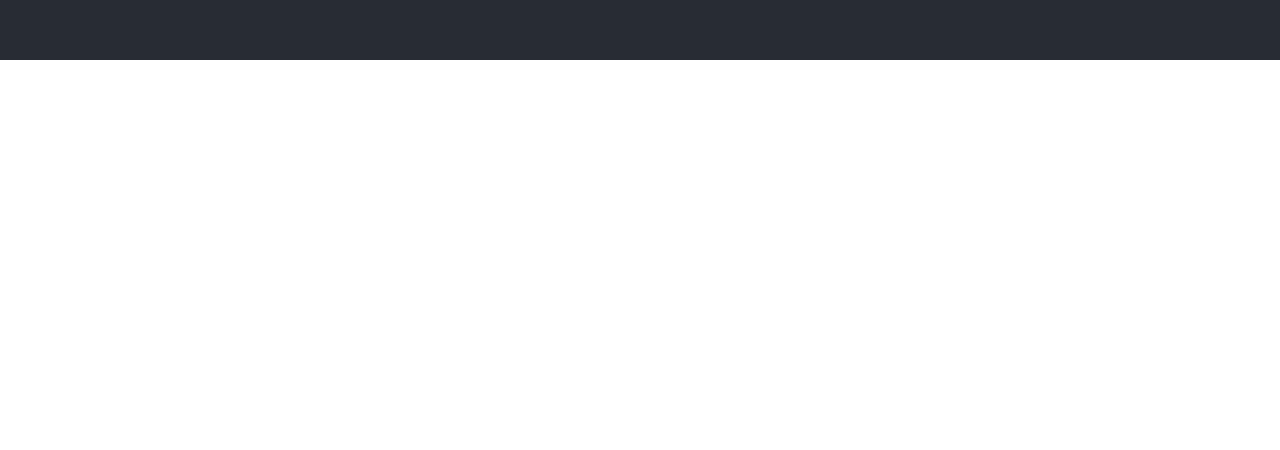
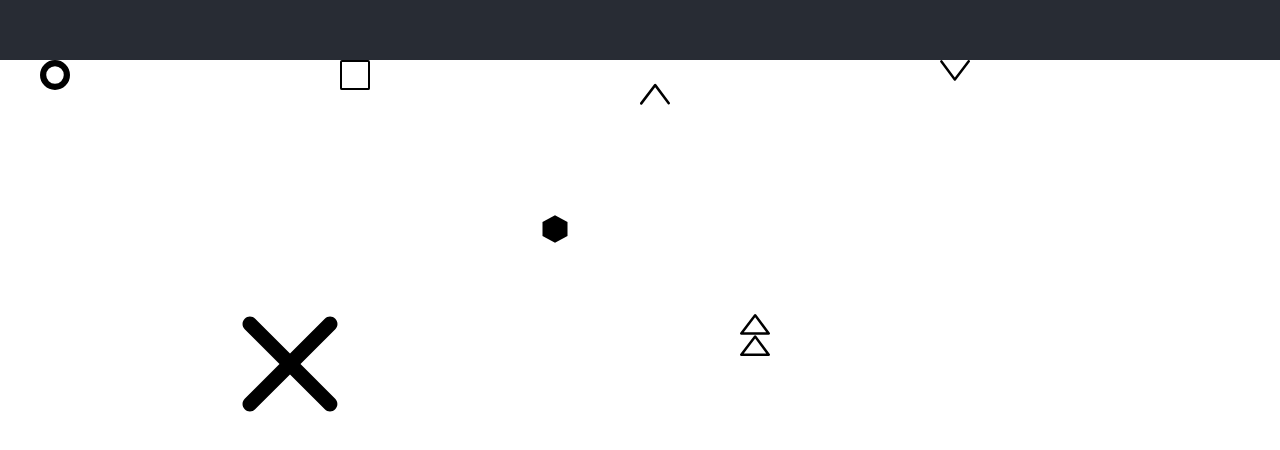
Before and after one commit to AlecDannmayr/AccessAutonomyReact, a React (Create React App) app: page / in a window 1280 px wide. Shown: the part 740-1190 px from the top of the page. Before the commit the page ends 800 px from the top, so only its background shows below. Built offline with nearby package versions, Linux system fonts and the light colour scheme.

Commit message:
--- Auto-Git Commit ---

```diff
--- a/src/App.js
+++ b/src/App.js
@@ -1,13 +1,23 @@
 import './style.css'
+import Circle from './svgs/circle'
+import Square from './svgs/square'
+import ArrowUp from './svgs/arrowUp'
+import ArrowDown from './svgs/arrowDown'
+import Cross from './svgs/cross'
+import Hexagon from './svgs/hexagon'
+import Triangle from './svgs/triangle'
 
-function App() {
+const App = () => {
    return (
       <div className="App">
-         <header className="App-header">
-            <svg width="200" height="250">
-               <path d="M14.83,20.82h0a1.28,1.28,0,0,1-1-.52L.25,2a1.27,1.27,0,0,1,2-1.51L14.84,17.45,27.73.5a1.26,1.26,0,0,1,2,1.53L15.84,20.32A1.28,1.28,0,0,1,14.83,20.82Z"></path>
-            </svg>
-         </header>
+         <header className="App-header"></header>
+         <Circle />
+         <Square />
+         <ArrowUp />
+         <ArrowDown />
+         <Cross />
+         <Hexagon />
+         <Triangle />
       </div>
    )
 }
--- a/src/style.css
+++ b/src/style.css
@@ -8,18 +8,6 @@ body {
 .App {
   text-align: center;
   font-family: 'Ropa Sans', sans-serif;
-}
-
-.App-logo {
-  height: 40vmin;
-  pointer-events: none;
-}
-
-@media (prefers-reduced-motion: no-preference) {
-  .App-logo {
-    -webkit-animation: App-logo-spin infinite 20s linear;
-            animation: App-logo-spin infinite 20s linear;
-  }
 }
 
 .App-header {
@@ -41,30 +29,4 @@ body {
   font-size: calc(10px + 2vmin);
   color: white;
 }
-
-.App-link {
-  color: #61dafb;
-}
-
-@-webkit-keyframes App-logo-spin {
-  from {
-    -webkit-transform: rotate(0deg);
-            transform: rotate(0deg);
-  }
-  to {
-    -webkit-transform: rotate(360deg);
-            transform: rotate(360deg);
-  }
-}
-
-@keyframes App-logo-spin {
-  from {
-    -webkit-transform: rotate(0deg);
-            transform: rotate(0deg);
-  }
-  to {
-    -webkit-transform: rotate(360deg);
-            transform: rotate(360deg);
-  }
-}
 /*# sourceMappingURL=style.css.map */
--- a/src/svgs/arrowDown.js
+++ b/src/svgs/arrowDown.js
@@ -1,10 +1,10 @@
 import React from 'react'
 
-function arrowUp() {
+function arrowDown() {
    return (
-      <svg width="200" height="250">
-         <path d="M28.74,44.58a1.28,1.28,0,0,1-1-.51L15.16,27.13l-12.89,17a1.26,1.26,0,1,1-2-1.53l13.9-18.29a1.34,1.34,0,0,1,1-.5,1.24,1.24,0,0,1,1,.51L29.75,42.56a1.27,1.27,0,0,1-1,2Z"></path>
+      <svg>
+         <path d="M14.83,20.82h0a1.28,1.28,0,0,1-1-.52L.25,2a1.27,1.27,0,0,1,2-1.51L14.84,17.45,27.73.5a1.26,1.26,0,0,1,2,1.53L15.84,20.32A1.28,1.28,0,0,1,14.83,20.82Z"></path>
       </svg>
    )
 }
-export default arrowUp
+export default arrowDown
--- a/src/svgs/arrowUp.js
+++ b/src/svgs/arrowUp.js
@@ -2,7 +2,7 @@ import React from 'react'
 
 function arrowUp() {
    return (
-      <svg width="200" height="250">
+      <svg>
          <path d="M28.74,44.58a1.28,1.28,0,0,1-1-.51L15.16,27.13l-12.89,17a1.26,1.26,0,1,1-2-1.53l13.9-18.29a1.34,1.34,0,0,1,1-.5,1.24,1.24,0,0,1,1,.51L29.75,42.56a1.27,1.27,0,0,1-1,2Z"></path>
       </svg>
    )
--- a/src/svgs/circle.js
+++ b/src/svgs/circle.js
@@ -2,7 +2,7 @@ import React from 'react'
 
 function circle() {
    return (
-      <svg width="200" height="250">
+      <svg>
          <path d="M15,30A15,15,0,1,1,30,15,15,15,0,0,1,15,30ZM15,6.23A8.77,8.77,0,1,0,23.77,15,8.77,8.77,0,0,0,15,6.23Z"></path>
       </svg>
    )
--- a/src/svgs/cross.js
+++ b/src/svgs/cross.js
@@ -1,8 +1,9 @@
 import React from 'react'
+import './shapeStyle.css'
 
 function cross() {
    return (
-      <svg viewBox="0 0 100 100" class="css-15ysryv-Svg">
+      <svg id={'cross'}>
          <path stroke-width="3px" d="M60.5,50l34.8-34.8c2.9-2.9,2.9-7.6,0-10.5c-2.9-2.9-7.6-2.9-10.5,0L50,39.5L15.2,4.7c-2.9-2.9-7.6-2.9-10.5,0    c-2.9,2.9-2.9,7.6,0,10.5L39.5,50L4.7,84.8c-2.9,2.9-2.9,7.6,0,10.5c1.4,1.4,3.3,2.2,5.2,2.2s3.8-0.7,5.2-2.2L50,60.5l34.8,34.8    c1.4,1.4,3.3,2.2,5.2,2.2c1.9,0,3.8-0.7,5.2-2.2c2.9-2.9,2.9-7.6,0-10.5L60.5,50z"></path>
       </svg>
    )
--- a/src/svgs/doubleArrow.js
+++ b/src/svgs/doubleArrow.js
@@ -2,7 +2,7 @@ import React from 'react'
 
 function doubleArrow() {
    return (
-      <svg width="200" height="250">
+      <svg>
          <path d="M28.74,44.58a1.28,1.28,0,0,1-1-.51L15.16,27.13l-12.89,17a1.26,1.26,0,1,1-2-1.53l13.9-18.29a1.34,1.34,0,0,1,1-.5,1.24,1.24,0,0,1,1,.51L29.75,42.56a1.27,1.27,0,0,1-1,2Z"></path>
          <path d="M14.83,20.82h0a1.28,1.28,0,0,1-1-.52L.25,2a1.27,1.27,0,0,1,2-1.51L14.84,17.45,27.73.5a1.26,1.26,0,0,1,2,1.53L15.84,20.32A1.28,1.28,0,0,1,14.83,20.82Z"></path>
       </svg>
--- /dev/null
+++ b/src/svgs/shapeStyle.css
@@ -0,0 +1 @@
+/* No CSS *//*# sourceMappingURL=shapeStyle.css.map */
--- a/src/svgs/square.js
+++ b/src/svgs/square.js
@@ -2,7 +2,7 @@ import React from 'react'
 
 function square() {
    return (
-      <svg width="200" height="250">
+      <svg>
          <path d="M28,2V28H2V2H28m.13-2H1.88A1.88,1.88,0,0,0,0,1.88V28.13A1.88,1.88,0,0,0,1.88,30H28.13A1.87,1.87,0,0,0,30,28.13V1.88A1.88,1.88,0,0,0,28.13,0Z"></path>
       </svg>
    )
--- a/src/svgs/triangle.js
+++ b/src/svgs/triangle.js
@@ -1,10 +1,10 @@
 import React from 'react'
 
-function triangle() {
+function cross() {
    return (
-      <svg viewBox="0 0 30 42" class="css-1ru480w-Svg">
+      <svg>
          <path d="M28.74,20.81H1.26a1.26,1.26,0,0,1-1-2L14.16.5a1.25,1.25,0,0,1,1-.5h0a1.24,1.24,0,0,1,1,.51L29.75,18.8a1.25,1.25,0,0,1-1,2ZM3.81,18.29H26.22L15.16,3.37Z"></path> <path d="M28.74,42H1.26a1.28,1.28,0,0,1-1.13-.71A1.26,1.26,0,0,1,.26,40l13.9-18.29a1.28,1.28,0,0,1,1-.5h0a1.24,1.24,0,0,1,1,.51L29.75,40a1.26,1.26,0,0,1,.12,1.32A1.28,1.28,0,0,1,28.74,42ZM3.81,39.47H26.22L15.16,24.55Z"></path>
       </svg>
    )
 }
-export default triangle
+export default cross
```
Also changed, not shown: src/style.scss (+0 -24 lines), src/svgs/shapeStyle.scss (added), 2 other files (tests, documents, lock files or other folders).
